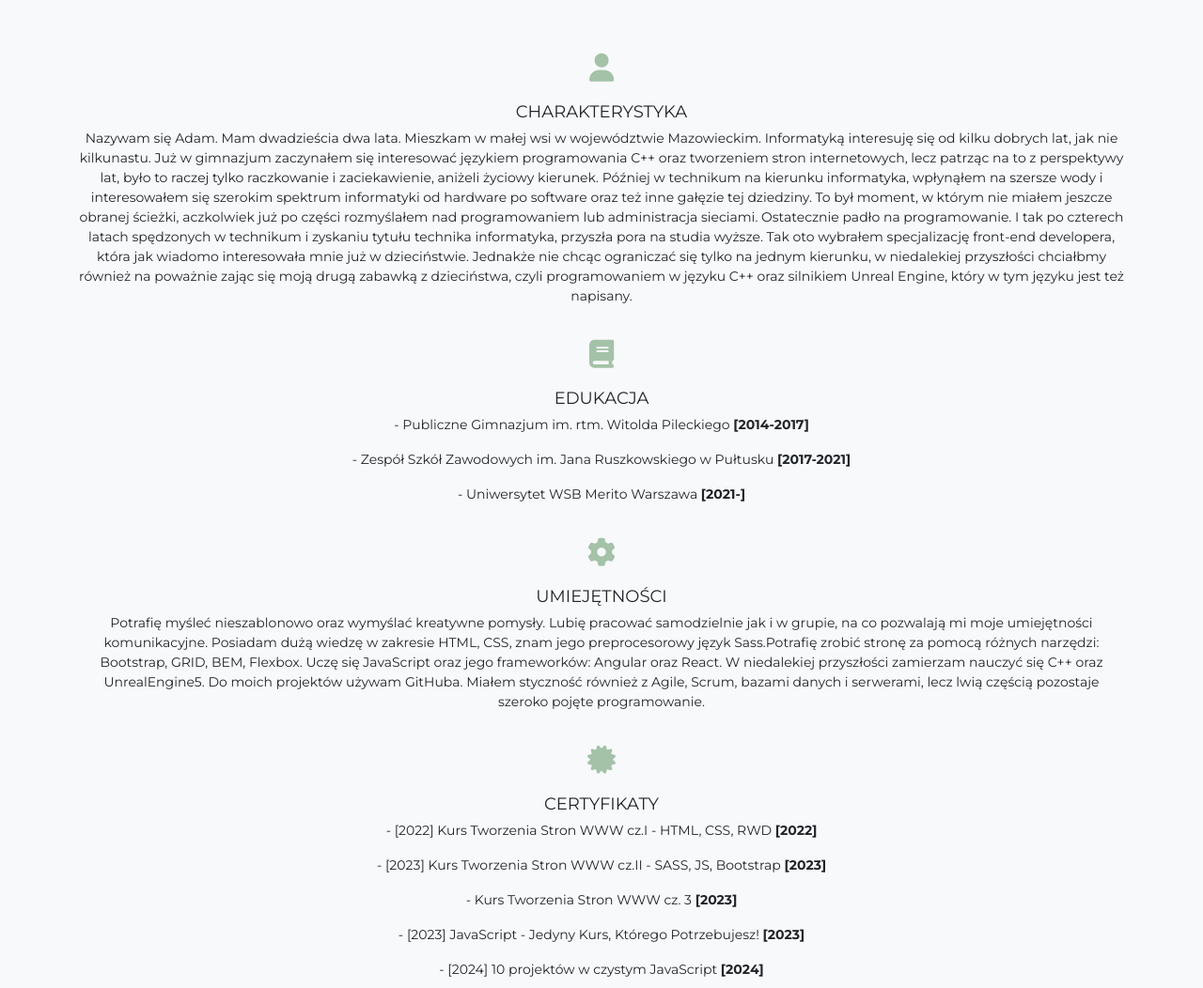
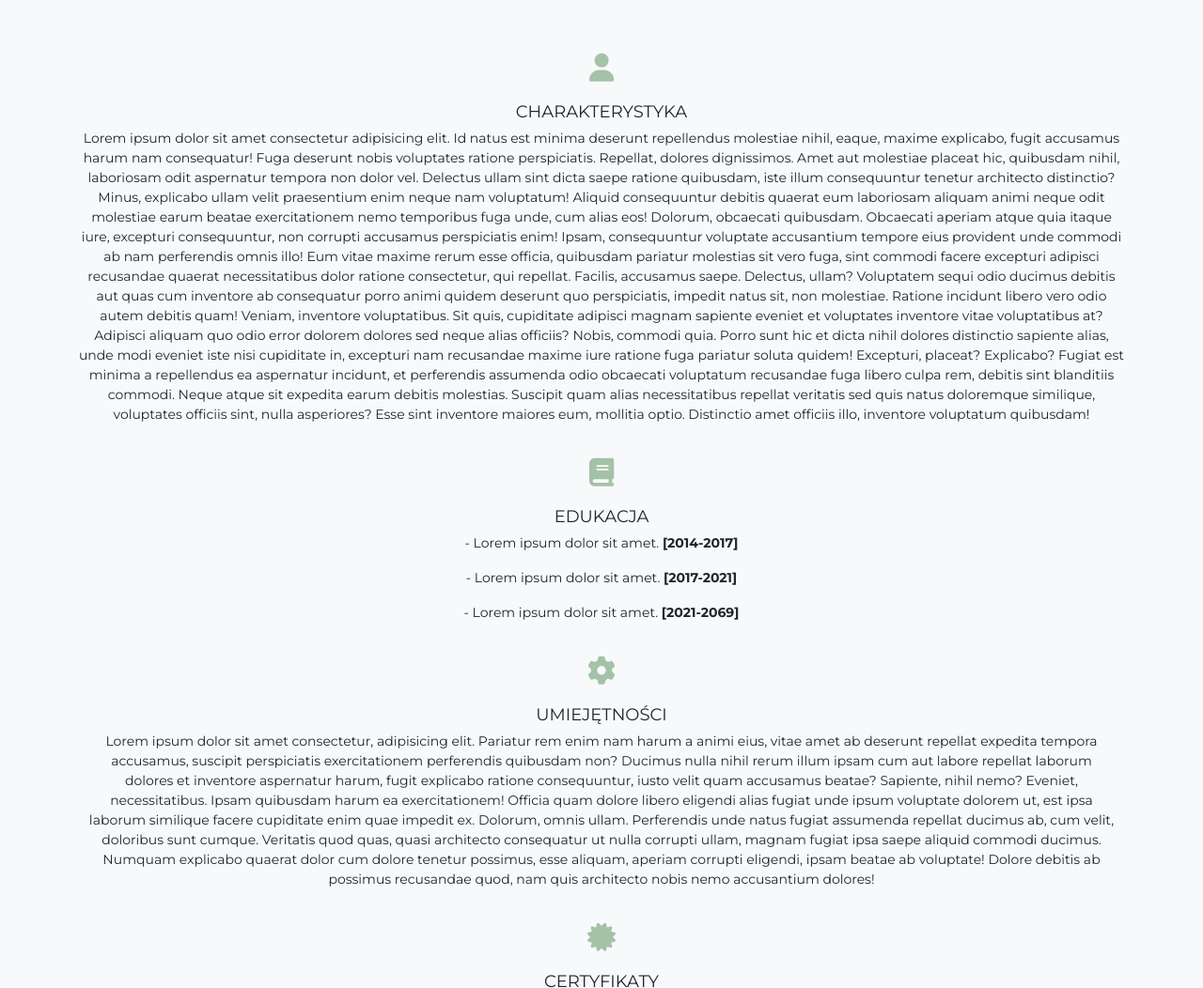
Before and after one commit to Artdam/CV, a plain HTML site: page index.html in a window 1280 px wide. Shown: the part 901-1953 px from the top of the page at 94% size. Drawn offline with nearby package versions, Linux system fonts and the light colour scheme.

Commit message:
changed HTML and added one file.

```diff
--- a/index.html
+++ b/index.html
@@ -4,7 +4,7 @@
 <head>
     <meta charset="utf-8">
     <meta name="viewport" content="width=device-width, initial-scale=1">
-    <title>CV - Adam Michalik</title>
+    <title>Zaliczenie</title>
     <link href="https://cdn.jsdelivr.net/npm/bootstrap@5.3.2/dist/css/bootstrap.min.css" rel="stylesheet"
         integrity="sha384-T3c6CoIi6uLrA9TneNEoa7RxnatzjcDSCmG1MXxSR1GAsXEV/Dwwykc2MPK8M2HN" crossorigin="anonymous">
     <link rel="preconnect" href="https://fonts.googleapis.com">
@@ -35,7 +35,7 @@
 
     <header id="home" class="hero-gradient">
         <div class="hero-text">
-            <h1 data-aos="fade-up" data-aos-delay="200">Adam Michalik</h1>
+            <h1 data-aos="fade-up" data-aos-delay="200">*podaj imię i nazwisko*</h1>
             <p data-aos="fade-up" data-aos-delay="400">Witaj na stronie z moim CV!</p>
             <a data-aos="fade-up" data-aos-delay="600" href="#aboutme"
                 class="btn btn-outline-light mt-2 text-uppercase">Poznaj mnie</a>
@@ -55,32 +55,47 @@
                     <div class="text-center" data-aos="zoom-in" data-aos-delay="200">
                         <p><i class="fa-solid fa-user"></i></p>
                         <p class="aboutme-card-title mb-1">charakterystyka</p>
-                        <p class="aboutme-card-text">Nazywam się Adam. Mam dwadzieścia dwa lata. Mieszkam w małej wsi w
-                            województwie Mazowieckim. Informatyką interesuję się od kilku dobrych lat, jak nie
-                            kilkunastu. Już w gimnazjum zaczynałem się interesować językiem programowania C++ oraz
-                            tworzeniem stron internetowych, lecz patrząc na to z perspektywy lat, było to raczej tylko
-                            raczkowanie i zaciekawienie, aniżeli życiowy kierunek. Później w technikum na kierunku
-                            informatyka, wpłynąłem na szersze wody i interesowałem się szerokim spektrum informatyki od
-                            hardware po software oraz też inne gałęzie tej dziedziny. To był moment, w którym nie miałem
-                            jeszcze obranej ścieżki, aczkolwiek już po części rozmyślałem nad programowaniem lub
-                            administracja sieciami. Ostatecznie padło na programowanie. I tak po czterech latach
-                            spędzonych w technikum i zyskaniu tytułu technika informatyka, przyszła pora na studia
-                            wyższe. Tak oto wybrałem specjalizację front-end developera, która jak wiadomo interesowała
-                            mnie już w dzieciństwie. Jednakże nie chcąc ograniczać się tylko na jednym kierunku, w
-                            niedalekiej przyszłości chciałbmy również na poważnie zając się moją drugą zabawką z
-                            dzieciństwa, czyli programowaniem w języku C++ oraz silnikiem Unreal Engine, który w tym
-                            języku jest też napisany.</p>
+                        <p class="aboutme-card-text">Lorem ipsum dolor sit amet consectetur adipisicing elit. Id natus
+                            est minima deserunt repellendus molestiae nihil, eaque, maxime explicabo, fugit accusamus
+                            harum nam consequatur! Fuga deserunt nobis voluptates ratione perspiciatis.
+                            Repellat, dolores dignissimos. Amet aut molestiae placeat hic, quibusdam nihil, laboriosam
+                            odit aspernatur tempora non dolor vel. Delectus ullam sint dicta saepe ratione quibusdam,
+                            iste illum consequuntur tenetur architecto distinctio?
+                            Minus, explicabo ullam velit praesentium enim neque nam voluptatum! Aliquid consequuntur
+                            debitis quaerat eum laboriosam aliquam animi neque odit molestiae earum beatae
+                            exercitationem nemo temporibus fuga unde, cum alias eos!
+                            Dolorum, obcaecati quibusdam. Obcaecati aperiam atque quia itaque iure, excepturi
+                            consequuntur, non corrupti accusamus perspiciatis enim! Ipsam, consequuntur voluptate
+                            accusantium tempore eius provident unde commodi ab nam perferendis omnis illo!
+                            Eum vitae maxime rerum esse officia, quibusdam pariatur molestias sit vero fuga, sint
+                            commodi facere excepturi adipisci recusandae quaerat necessitatibus dolor ratione
+                            consectetur, qui repellat. Facilis, accusamus saepe. Delectus, ullam?
+                            Voluptatem sequi odio ducimus debitis aut quas cum inventore ab consequatur porro animi
+                            quidem deserunt quo perspiciatis, impedit natus sit, non molestiae. Ratione incidunt libero
+                            vero odio autem debitis quam!
+                            Veniam, inventore voluptatibus. Sit quis, cupiditate adipisci magnam sapiente eveniet et
+                            voluptates inventore vitae voluptatibus at? Adipisci aliquam quo odio error dolorem dolores
+                            sed neque alias officiis? Nobis, commodi quia.
+                            Porro sunt hic et dicta nihil dolores distinctio sapiente alias, unde modi eveniet iste nisi
+                            cupiditate in, excepturi nam recusandae maxime iure ratione fuga pariatur soluta quidem!
+                            Excepturi, placeat? Explicabo?
+                            Fugiat est minima a repellendus ea aspernatur incidunt, et perferendis assumenda odio
+                            obcaecati voluptatum recusandae fuga libero culpa rem, debitis sint blanditiis commodi.
+                            Neque atque sit expedita earum debitis molestias.
+                            Suscipit quam alias necessitatibus repellat veritatis sed quis natus doloremque similique,
+                            voluptates officiis sint, nulla asperiores? Esse sint inventore maiores eum, mollitia optio.
+                            Distinctio amet officiis illo, inventore voluptatum quibusdam!</p>
                     </div>
                     <div class="text-center" data-aos="zoom-in" data-aos-delay="200">
                         <p><i class="fa-solid fa-book"></i></p>
                         <p class="aboutme-card-title mb-1">edukacja</p>
                         <div class="container">
                             <div class="aboutme-card-text">
-                                <p>- Publiczne Gimnazjum im. rtm. Witolda Pileckiego <span>[2014-2017]</span></p>
-                                <p>- Zespół Szkół Zawodowych im. Jana Ruszkowskiego w Pułtusku
+                                <p>- Lorem ipsum dolor sit amet. <span>[2014-2017]</span></p>
+                                <p>- Lorem ipsum dolor sit amet.
                                     <span>[2017-2021]</span>
                                 </p>
-                                <p>- Uniwersytet WSB Merito Warszawa <span>[2021-]</span></p>
+                                <p>- Lorem ipsum dolor sit amet. <span>[2021-2069]</span></p>
                             </div>
                         </div>
                     </div>
@@ -88,14 +103,21 @@
                         <p><i class="fa-solid fa-gear"></i></p>
                         <p class="aboutme-card-title mb-1">umiejętności</p>
                         <div class="container">
-                            <p class="aboutme-card-text">Potrafię myśleć nieszablonowo oraz wymyślać kreatywne pomysły.
-                                Lubię pracować samodzielnie jak i w grupie, na co pozwalają mi moje umiejętności
-                                komunikacyjne. Posiadam dużą wiedzę w zakresie HTML, CSS, znam jego preprocesorowy język
-                                Sass.Potrafię zrobić stronę za pomocą różnych narzędzi: Bootstrap, GRID, BEM, Flexbox.
-                                Uczę się JavaScript oraz jego frameworków: Angular oraz React. W niedalekiej przyszłości
-                                zamierzam nauczyć się C++ oraz UnrealEngine5. Do moich projektów używam GitHuba. Miałem
-                                styczność również z Agile, Scrum, bazami danych i serwerami, lecz lwią częścią pozostaje
-                                szeroko pojęte programowanie.</p>
+                            <p class="aboutme-card-text">Lorem ipsum dolor sit amet consectetur, adipisicing elit.
+                                Pariatur rem enim nam harum a animi eius, vitae amet ab deserunt repellat expedita
+                                tempora accusamus, suscipit perspiciatis exercitationem perferendis quibusdam non?
+                                Ducimus nulla nihil rerum illum ipsam cum aut labore repellat laborum dolores et
+                                inventore aspernatur harum, fugit explicabo ratione consequuntur, iusto velit quam
+                                accusamus beatae? Sapiente, nihil nemo? Eveniet, necessitatibus.
+                                Ipsam quibusdam harum ea exercitationem! Officia quam dolore libero eligendi alias
+                                fugiat unde ipsum voluptate dolorem ut, est ipsa laborum similique facere cupiditate
+                                enim quae impedit ex. Dolorum, omnis ullam.
+                                Perferendis unde natus fugiat assumenda repellat ducimus ab, cum velit, doloribus sunt
+                                cumque. Veritatis quod quas, quasi architecto consequatur ut nulla corrupti ullam,
+                                magnam fugiat ipsa saepe aliquid commodi ducimus.
+                                Numquam explicabo quaerat dolor cum dolore tenetur possimus, esse aliquam, aperiam
+                                corrupti eligendi, ipsam beatae ab voluptate! Dolore debitis ab possimus recusandae
+                                quod, nam quis architecto nobis nemo accusantium dolores!</p>
                         </div>
                     </div>
                     <div class="text-center" data-aos="zoom-in" data-aos-delay="200">
@@ -103,11 +125,13 @@
                         <p class="aboutme-card-title mb-1">certyfikaty</p>
                         <div class="container">
                             <div class="aboutme-card-text">
-                                <p>- [2022] Kurs Tworzenia Stron WWW cz.I - HTML, CSS, RWD <span>[2022]</span></p>
-                                <p>- [2023] Kurs Tworzenia Stron WWW cz.II - SASS, JS, Bootstrap <span>[2023]</span></p>
-                                <p>- Kurs Tworzenia Stron WWW cz. 3 <span>[2023]</span></p>
-                                <p>- [2023] JavaScript - Jedyny Kurs, Którego Potrzebujesz! <span>[2023]</span></p>
-                                <p>- [2024] 10 projektów w czystym JavaScript <span>[2024]</span></p>
+                                <p>- Lorem ipsum dolor sit amet.<span>[2022]</span></p>
+                                <p>- Lorem ipsum dolor sit amet. <span>[2023]</span></p>
+                                <p>- Lorem ipsum dolor sit amet. <span>[2023]</span></p>
+                                <p>- Lorem ipsum dolor sit amet consectetur adipisicing elit. Saepe, voluptatem.
+                                    <span>[2023]</span>
+                                </p>
+                                <p>- Lorem ipsum dolor sit amet. <span>[2024]</span></p>
                             </div>
                         </div>
                     </div>
@@ -123,15 +147,15 @@
                 <div class="row text-center contact-me">
                     <div class="col contact-item">
                         <h3>e-mail</h3>
-                        <p>a.michalik2412@gmail.com</p>
+                        <p>email96@gmail.com</p>
                     </div>
                     <div class="col contact-item">
                         <h3>social media</h3>
-                        <div class="social-media"> <a href="https://www.facebook.com/lost.in.your.mind.6969/"
-                                target="_blank" rel="noopener noreferrer"><i class="fa-brands fa-facebook"></i></a>
-                            <a href="https://github.com/Artdam" target="_blank" rel="noopener noreferrer"><i
+                        <div class="social-media"> <a href="-" target="_blank" rel="noopener noreferrer"><i
+                                    class="fa-brands fa-facebook"></i></a>
+                            <a href="-" target="_blank" rel="noopener noreferrer"><i
                                     class="fa-brands fa-github"></i></a>
-                            <a href="https://twitter.com/Adam_artdam" target="_blank" rel="noopener noreferrer"><i
+                            <a href="-" target="_blank" rel="noopener noreferrer"><i
                                     class="fa-brands fa-x-twitter"></i></a>
                         </div>
                     </div>
@@ -142,7 +166,7 @@
     </main>
 
     <footer class="bg-dark text-light py-4 text-center">
-        <p class="mb-0">&copy; 2024 | Adam Michalik</p>
+        <p class="mb-0">&copy; 2024 | Lorem, ipsum.</p>
     </footer>
 
 
```
Also changed, not shown: 1 other file.
